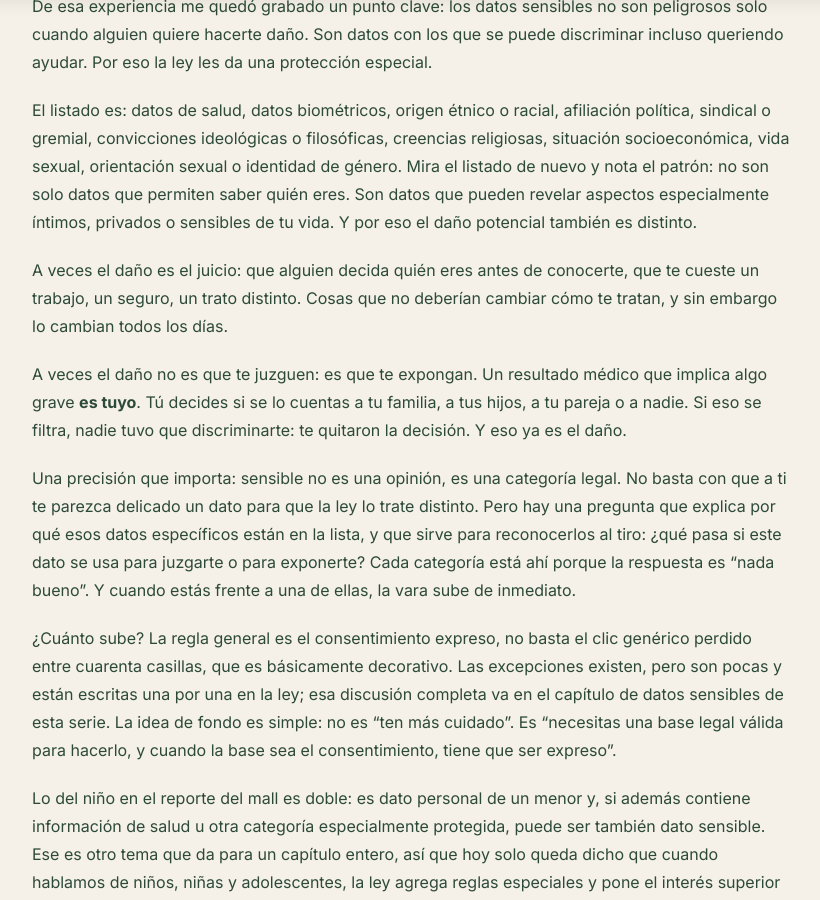
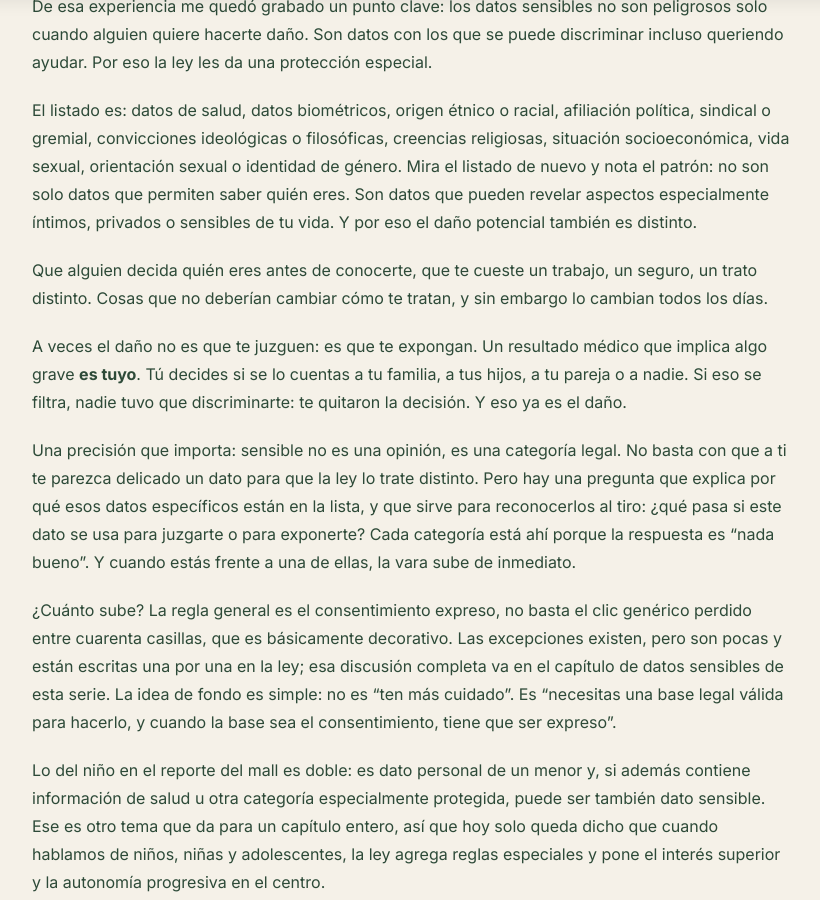
Before and after one commit to Maquitaa/web-page, a Jekyll site: the page built from _posts/2026-08-17-nadie-te-preguntó-nada-y-aun-así-saben-quién-eres.md, in a window 1280 px wide and 900 px high, scrolled down 3975 px. Shown: the whole window, without its empty margins (228-1048 px from the left). Built offline with Jekyll 4.4.1, drawn with Linux system fonts in a browser that asks for light colours.

Commit message:
Update Publicaciones “2026-08-17-nadie-te-preguntó-nada-y-aun-así-saben-quién-eres”

```diff
--- a/_posts/2026-08-17-nadie-te-preguntó-nada-y-aun-así-saben-quién-eres.md
+++ b/_posts/2026-08-17-nadie-te-preguntó-nada-y-aun-así-saben-quién-eres.md
@@ -85,7 +85,7 @@ De esa experiencia me quedó grabado un punto clave: los datos sensibles no son
 
 El listado es: datos de salud, datos biométricos, origen étnico o racial, afiliación política, sindical o gremial, convicciones ideológicas o filosóficas, creencias religiosas, situación socioeconómica, vida sexual, orientación sexual o identidad de género. Mira el listado de nuevo y nota el patrón: no son solo datos que permiten saber quién eres. Son datos que pueden revelar aspectos especialmente íntimos, privados o sensibles de tu vida. Y por eso el daño potencial también es distinto.
 
-A veces el daño es el juicio: que alguien decida quién eres antes de conocerte, que te cueste un trabajo, un seguro, un trato distinto. Cosas que no deberían cambiar cómo te tratan, y sin embargo lo cambian todos los días.
+Que alguien decida quién eres antes de conocerte, que te cueste un trabajo, un seguro, un trato distinto. Cosas que no deberían cambiar cómo te tratan, y sin embargo lo cambian todos los días.
 
 A veces el daño no es que te juzguen: es que te expongan. Un resultado médico que implica algo grave **es tuyo**. Tú decides si se lo cuentas a tu familia, a tus hijos, a tu pareja o a nadie. Si eso se filtra, nadie tuvo que discriminarte: te quitaron la decisión. Y eso ya es el daño.
 
```
